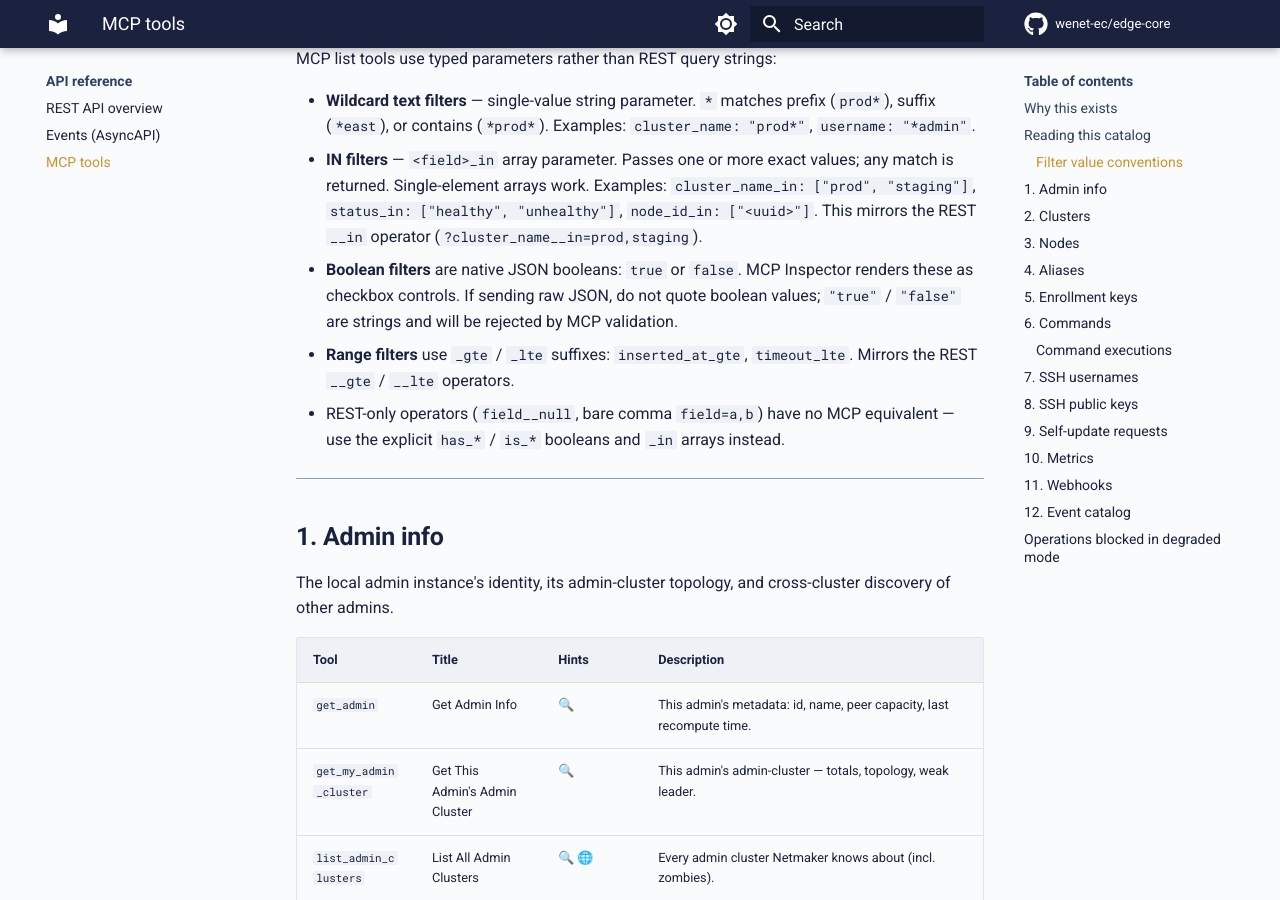
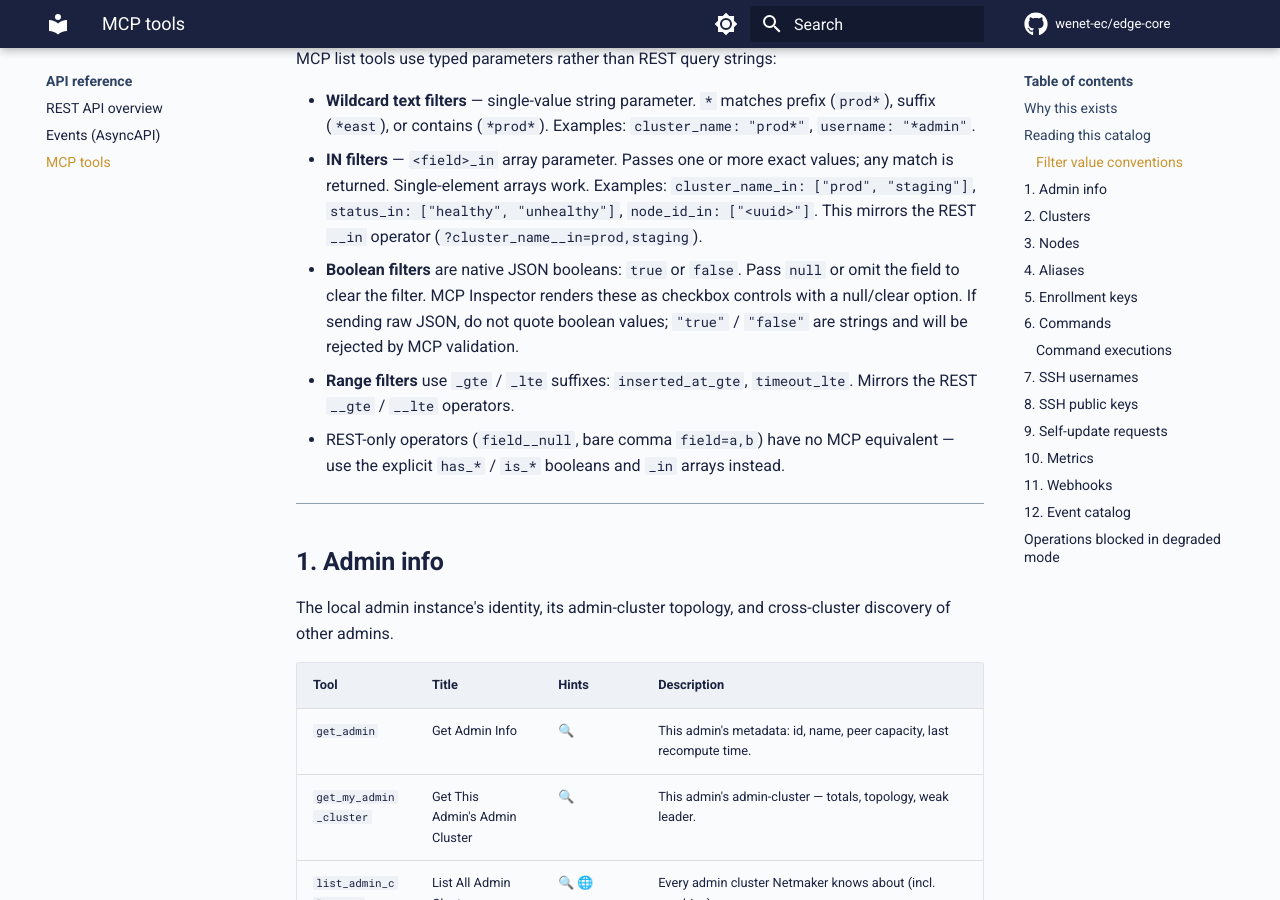
Before and after one commit to wenet-ec/edge-core, an MkDocs documentation site: the page built from docs/admin-mcp-v0.2.0.md, in a window 1280 px wide and 900 px high, scrolled down 1118 px. Built offline with MkDocs 1.6.1 and Material for MkDocs 9.7.7, drawn with Linux system fonts in a browser that asks for light colours; comment, search, counter and statistics services are not loaded.

Commit message:
fix(admin): make mcp boolean filters nullable so that they can be unpicked

```diff
--- a/docs/admin-mcp-v0.2.0.md
+++ b/docs/admin-mcp-v0.2.0.md
@@ -27,9 +27,10 @@ MCP list tools use typed parameters rather than REST query strings:
 
 - **Wildcard text filters** — single-value string parameter. `*` matches prefix (`prod*`), suffix (`*east`), or contains (`*prod*`). Examples: `cluster_name: "prod*"`, `username: "*admin"`.
 - **IN filters** — `<field>_in` array parameter. Passes one or more exact values; any match is returned. Single-element arrays work. Examples: `cluster_name_in: ["prod", "staging"]`, `status_in: ["healthy", "unhealthy"]`, `node_id_in: ["<uuid>"]`. This mirrors the REST `__in` operator (`?cluster_name__in=prod,staging`).
-- **Boolean filters** are native JSON booleans: `true` or `false`. MCP Inspector
-  renders these as checkbox controls. If sending raw JSON, do not quote boolean
-  values; `"true"` / `"false"` are strings and will be rejected by MCP
+- **Boolean filters** are native JSON booleans: `true` or `false`. Pass `null`
+  or omit the field to clear the filter. MCP Inspector renders these as
+  checkbox controls with a null/clear option. If sending raw JSON, do not quote
+  boolean values; `"true"` / `"false"` are strings and will be rejected by MCP
   validation.
 - **Range filters** use `_gte` / `_lte` suffixes: `inserted_at_gte`, `timeout_lte`. Mirrors the REST `__gte` / `__lte` operators.
 - REST-only operators (`field__null`, bare comma `field=a,b`) have no MCP equivalent — use the explicit `has_*` / `is_*` booleans and `_in` arrays instead.
```
Also changed, not shown: 7 other files.
